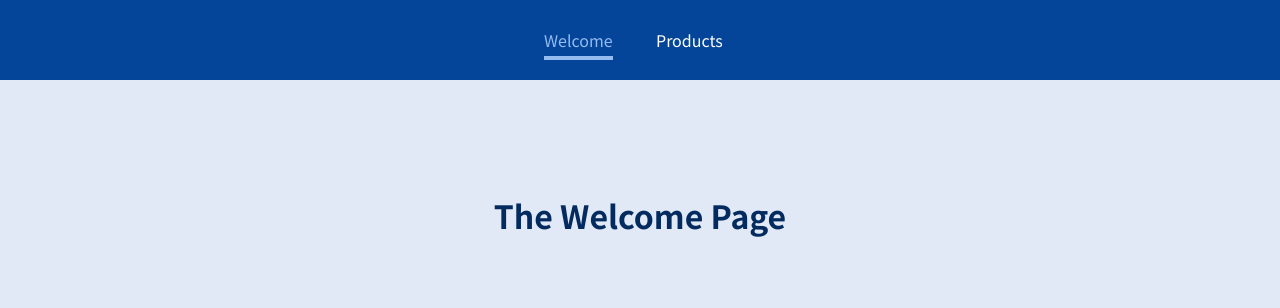
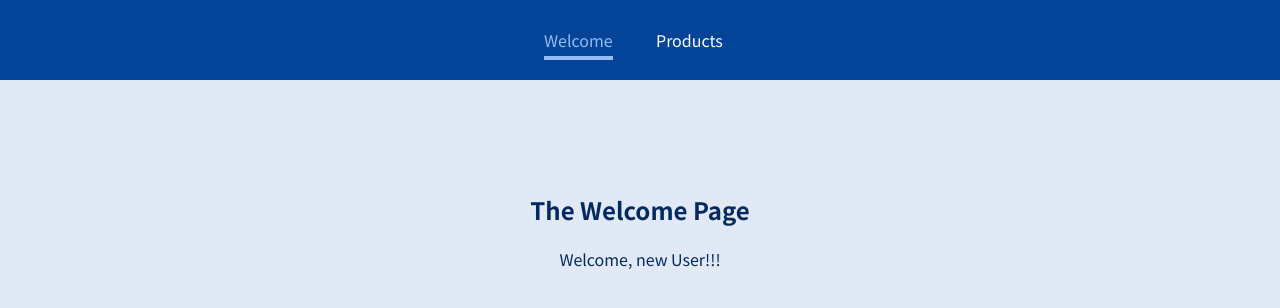
Before and after one commit to Hienfunix/ReactNew, a React (Create React App) app: page /welcome/new-user in a window 1280 px wide. Shown: the top 308 px of the page. Built offline with nearby package versions, Linux system fonts and the light colour scheme.

Commit message:
275 - Working with Nested Routes

```diff
--- a/src/pages/Welcome.js
+++ b/src/pages/Welcome.js
@@ -1,4 +1,12 @@
+import { Route } from "react-router-dom";
 const Welcome = () => {
-    return <h1>The Welcome Page</h1>
+    return(
+    <section>
+        <h1>The Welcome Page</h1>
+    <Route path="/welcome/new-user">
+       <p> Welcome, new User!!! </p>
+    </Route>
+    </section>
+    )
 }
 export default Welcome;
```
Also changed, not shown: 1 other file (tests, documents, lock files or other folders).
